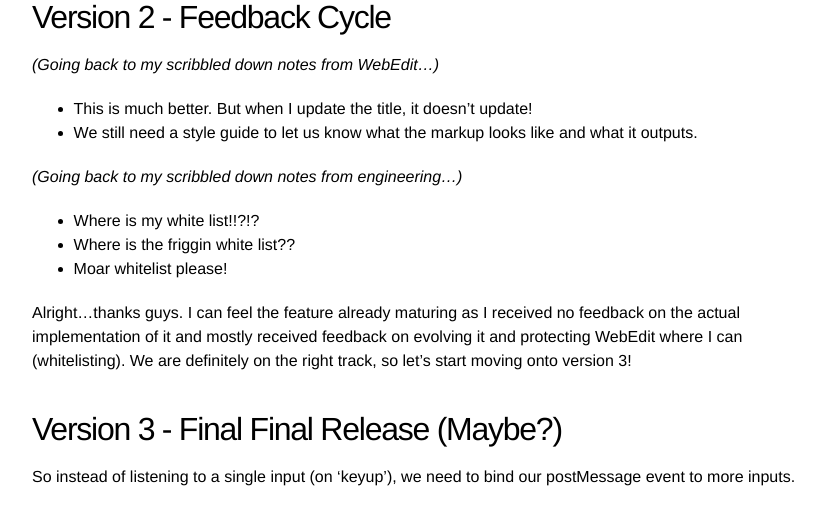
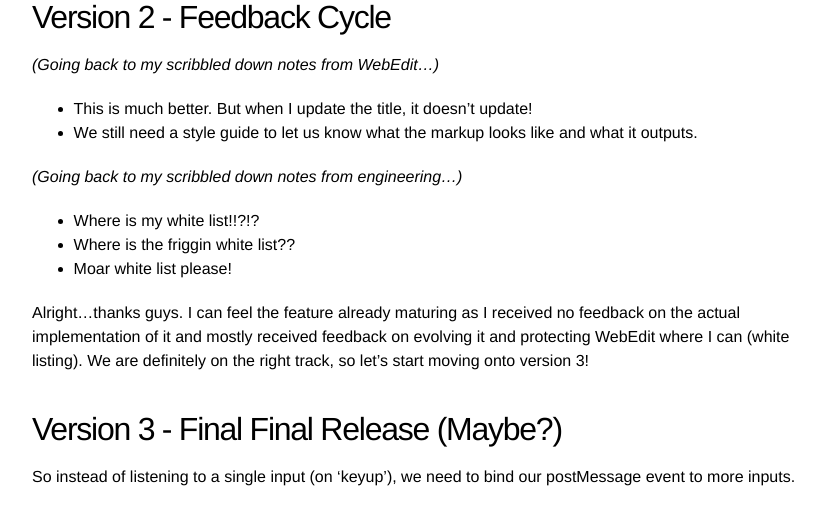
Before and after one commit to Americastestkitchen/Americastestkitchen.github.io, a Jekyll site: the page built from _posts/2015-07-14-the-value-of-feedback.markdown, in a window 1280 px wide and 1400 px high, scrolled down 3812 px. Shown: the top 512 px of the window, without its empty margins (208-1033 px from the left). Built offline with Jekyll 4.4.1, drawn with Linux system fonts in a browser that asks for light colours; some of the changed text lies outside the part shown.

Commit message:
Spell checker!

```diff
--- a/_posts/2015-07-14-the-value-of-feedback.markdown
+++ b/_posts/2015-07-14-the-value-of-feedback.markdown
@@ -88,7 +88,7 @@
 _(Just going to put my scribbled down notes from WebEdit below...)_
 - This is really cool, but does it have to be inside the same window? Can we
 put it in it's own window?
-- Can we get some sort of error message if we write bad markup (jsx)?
+- Can we get some sort of error message if we write bad markup (JSX)?
 - Can we get documentation for the various components we have access too?
 
 _(Some notes I took down when dogfooding it to the engineering team...)_
@@ -119,7 +119,7 @@
 following functions:
 1) Lints the JSX.
 2a) On failure, disable all submit buttons and display an error message.
-2b On success, enable all submit buttons and transform the jsx using
+2b On success, enable all submit buttons and transform the JSX using
 babel (and wrap it in an `Article` react component for...reasons).
 3) After transformation, it checks for our previewWindow and posts the message
 to the previewWindow.
@@ -139,31 +139,31 @@
 _(Going back to my scribbled down notes from engineering...)_
 - Where is my white list!!?!?
 - Where is the friggin white list??
-- Moar whitelist please!
+- Moar white list please!
 
 Alright...thanks guys. I can feel the feature already maturing as I received no
 feedback on the actual implementation of it and mostly received feedback on
-evolving it and protecting WebEdit where I can (whitelisting). We are definitely
+evolving it and protecting WebEdit where I can (white listing). We are definitely
 on the right track, so let's start moving onto version 3!
 
 ## Version 3 - Final Final Release (Maybe?)
 So instead of listening to a single input (on 'keyup'), we need to bind our
 postMessage event to more inputs.
 
-Here is the code for said event passing json and listening to _specific_ inputs.
+Here is the code for said event passing JSON and listening to _specific_ inputs.
 {% gist d35e6fcda00b68301c74 %}
 
-Whitelisting didn't prove very difficult either. We created a mixin that would
+White listing didn't prove very difficult either. We created a mixin that would
 traverse the component's children and return null if it was
 not in the list (hence why we wrapped the resultant JSX in `<Article>` tags).
-Currently, it only supports whitelisting of HTML elements that React supports.
-We will be modifying the conditional logic to also check for a whitelist of
+Currently, it only supports white listing of HTML elements that React supports.
+We will be modifying the conditional logic to also check for a white list of
 custom components in the very near future.
 
 ### Whitelist:
 {% gist e501bdd75b8971f84975 %}
 
-### Article Component Whitelisting:
+### Article Component White Listing:
 {% gist b8e91ccdb26d7e6b7337 %}
 
 What's this look like now?
```
Also changed, not shown: other parts of _posts/2015-07-14-the-value-of-feedback.markdown (+6 -6 lines).
